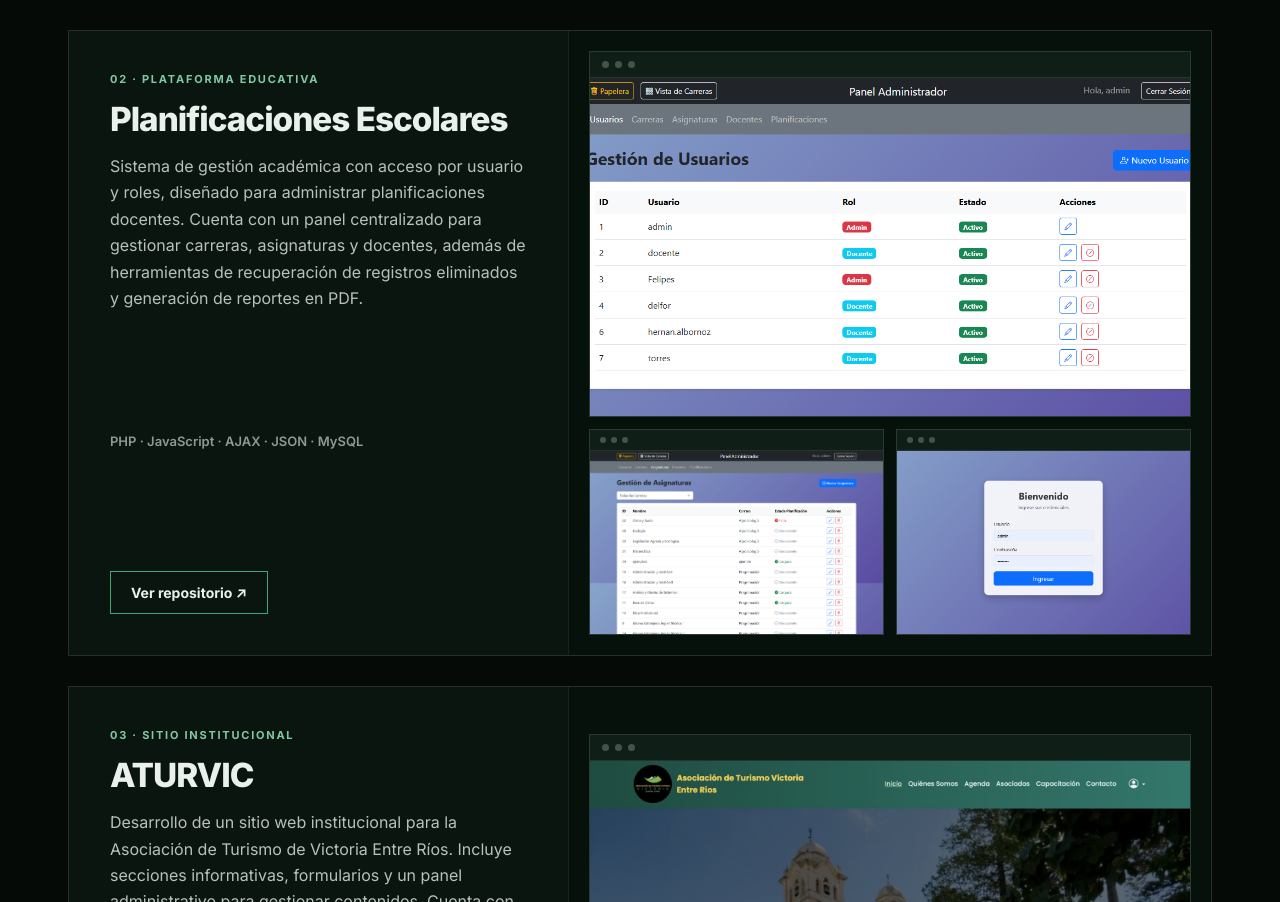
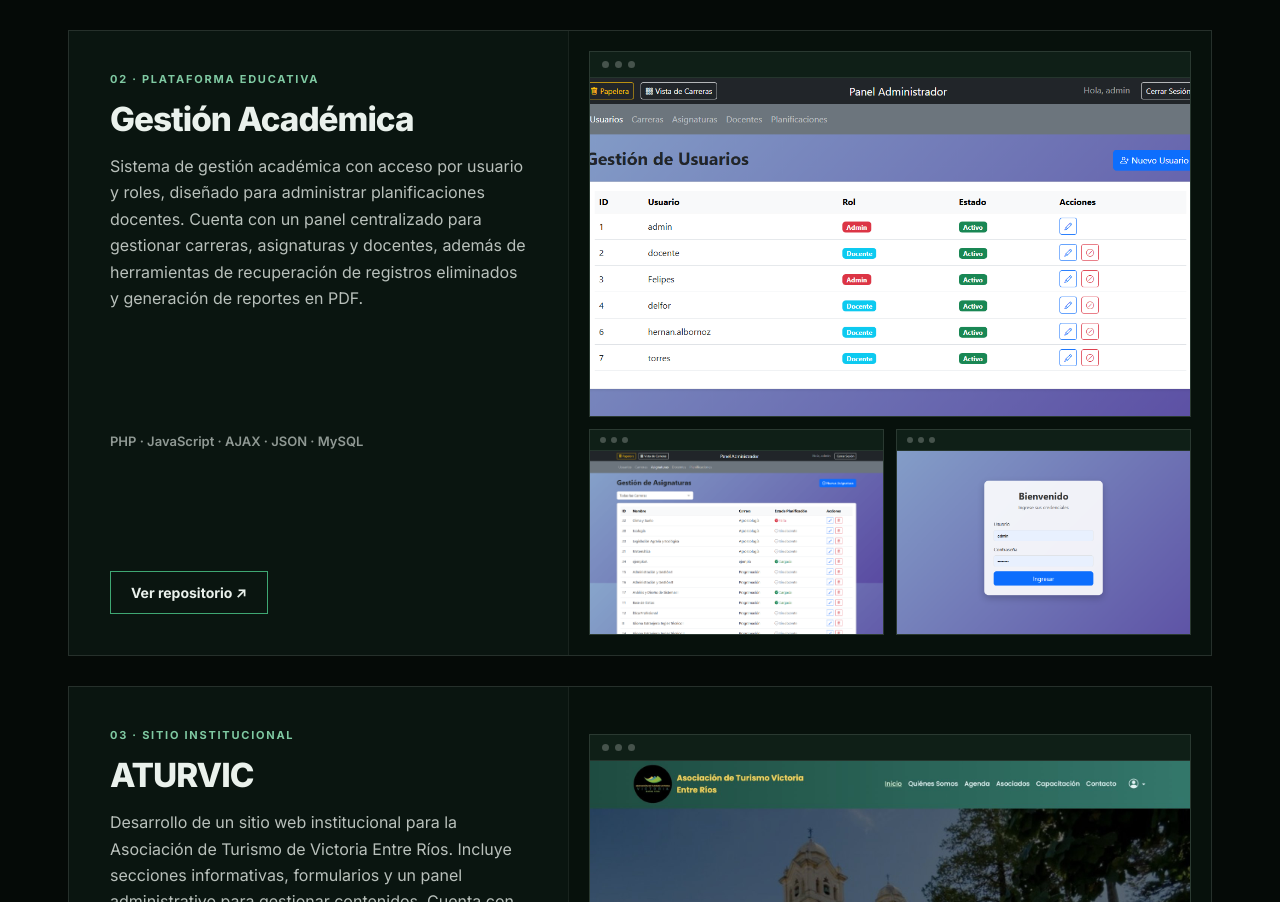
Before and after one commit to grumtark/portfolio-mateo-moran, a plain HTML site: page index.html in a window 1280 px wide. Shown: the part 3288-4190 px from the top of the page. Drawn offline with Linux system fonts and the light colour scheme.

Commit message:
Correciones en la traducción

```diff
--- a/assets/js/lang.js
+++ b/assets/js/lang.js
@@ -63,7 +63,7 @@ const translations = {
   "proj.1.link":          { es: "Ver repositorio ↗", en: "View repository ↗" },
 
   "proj.2.label":         { es: "02 · Plataforma educativa",  en: "02 · Educational platform" },
-  "proj.2.title":         { es: "Planificaciones Escolares",   en: "School Lesson Plans" },
+  "proj.2.title":         { es: "Gestión Académica",   en: "Academic Management" },
   "proj.2.desc": {
     es: "Sistema de gestión académica con acceso por usuario y roles, diseñado para administrar planificaciones docentes. Cuenta con un panel centralizado para gestionar carreras, asignaturas y docentes, además de herramientas de recuperación de registros eliminados y generación de reportes en PDF.",
     en: "Academic management system with user and role-based access, designed to manage lesson plans. Features a centralized panel to manage programs, subjects, and teachers, plus tools for recovering deleted records and generating PDF reports."
--- a/index.html
+++ b/index.html
@@ -217,7 +217,7 @@
             <div class="project-card__info">
               <div class="project-card__info-top">
                 <span class="project-card__label" data-i18n="proj.2.label">02 · Plataforma educativa</span>
-                <h3 class="project-card__title" data-i18n="proj.2.title">Planificaciones Escolares</h3>
+                <h3 class="project-card__title" data-i18n="proj.2.title">Gestión Académica</h3>
                 <p class="project-card__desc" data-i18n="proj.2.desc">Sistema de gestión académica con acceso por usuario y roles, diseñado para administrar planificaciones docentes. Cuenta con un panel centralizado para gestionar carreras, asignaturas y docentes, además de herramientas de recuperación de registros eliminados y generación de reportes en PDF.</p>
               </div>
               <span class="project-card__tech">PHP · JavaScript · AJAX · JSON · MySQL</span>
```
